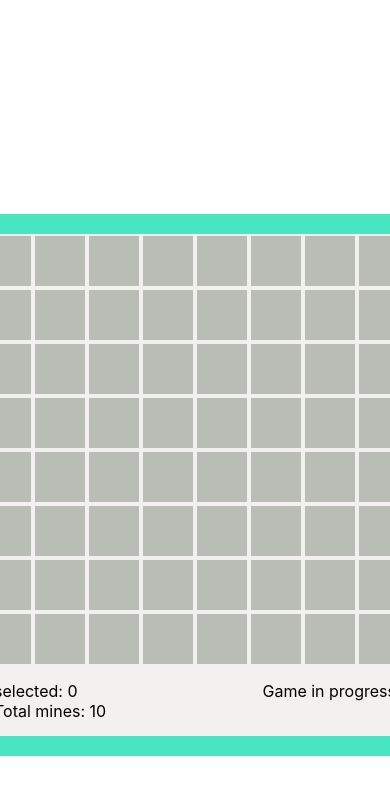
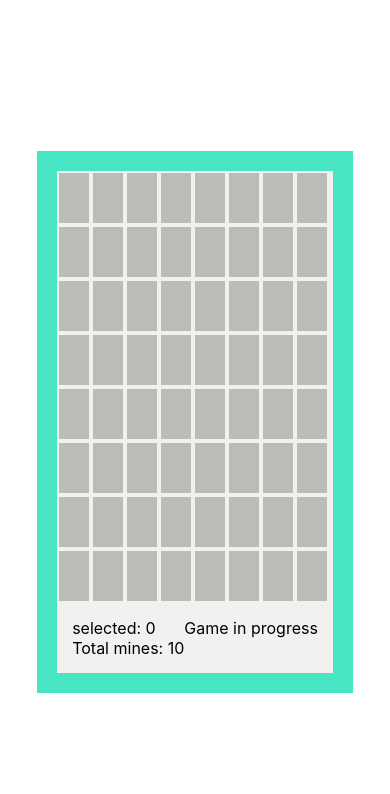
Before and after one commit to iamaaviral/minesweeper, a React (Create React App) app: page / in a window 390 px wide. Shown: the top 794 px of the page. Built offline with nearby package versions, Linux system fonts and the light colour scheme.

Commit message:
fix: ui for mobile devices

```diff
--- a/package.json
+++ b/package.json
@@ -18,7 +18,7 @@
     "web-vitals": "^1.0.1"
   },
   "scripts": {
-    "start": "react-scripts start",
+    "start": "react-scripts --openssl-legacy-provider start",
     "build": "react-scripts build",
     "test": "react-scripts test",
     "eject": "react-scripts eject",
--- a/src/components/board/index.css
+++ b/src/components/board/index.css
@@ -4,7 +4,6 @@
   margin-top: 0px;
   padding: 20px;
   background: #48e5c2;
-  margin-top: 15vh;
 }
 
 .game-container {
@@ -25,6 +24,7 @@
 }
 
 .mine-sweeper-item {
+  /* min-width: 25px; */
   width: 50px;
   height: 50px;
   margin: 2px;
@@ -47,14 +47,12 @@
   padding: 15px;
 }
 
-.panel-data-container {
-
-}
-
-.result-container {
-
-}
-
 .each-cell img {
   height: 36px;
 }
+
+@media only screen and (max-width: 600px) {
+  .mine-sweeper-item {
+    width: 30px;
+  }
+}
```
Also changed, not shown: 2 other files (tests, documents, lock files or other folders).
